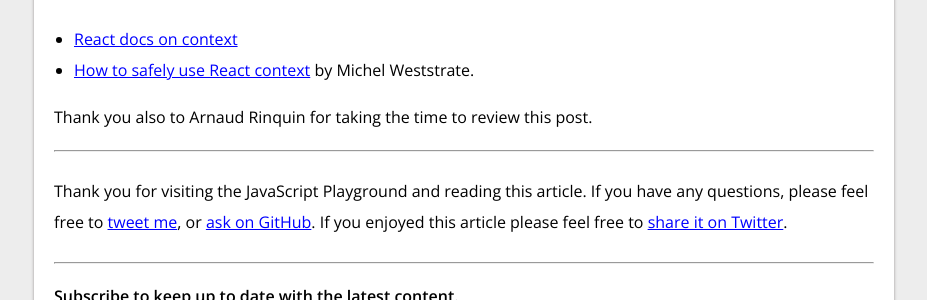
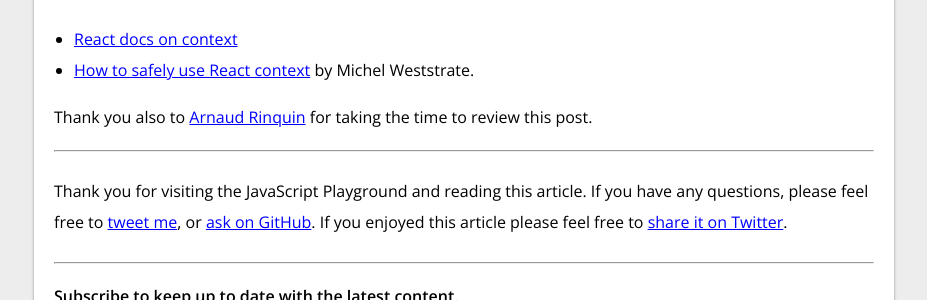
Before and after one commit to jackfranklin/javascriptplayground.com, a Jekyll site: the page built from _posts/2017-02-13-context-in-reactjs-applications.md, in a window 1280 px wide and 900 px high, scrolled down 8389 px. Shown: the part 154-454 px from the top of the window, without its empty margins (176-1103 px from the left). Built offline with Jekyll 4.4.1, drawn with Linux system fonts in a browser that asks for light colours; comment, search, counter and statistics services are not loaded; part of the change alters nothing that is shown.

```diff
--- a/_posts/2017-02-13-context-in-reactjs-applications.md
+++ b/_posts/2017-02-13-context-in-reactjs-applications.md
@@ -256,4 +256,4 @@ Thank you to the following blog posts and documentation for providing great mate
 - [React docs on context](https://facebook.github.io/react/docs/context.html)
 - [How to safely use React context](https://medium.com/@mweststrate/how-to-safely-use-react-context-b7e343eff076) by Michel Weststrate.
 
-Thank you also to Arnaud Rinquin for taking the time to review this post.
+Thank you also to [Arnaud Rinquin](https://twitter.com/ArnaudRinquin) for taking the time to review this post.
```
